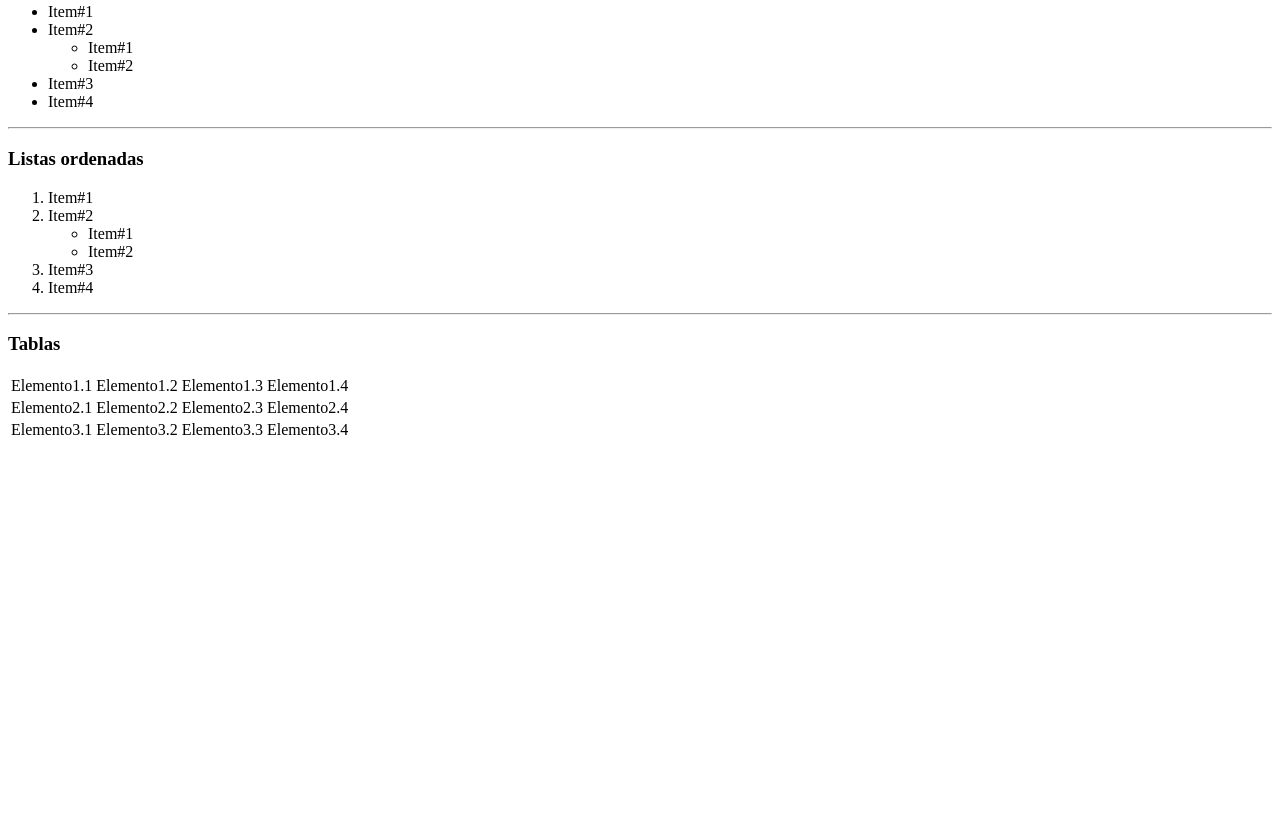
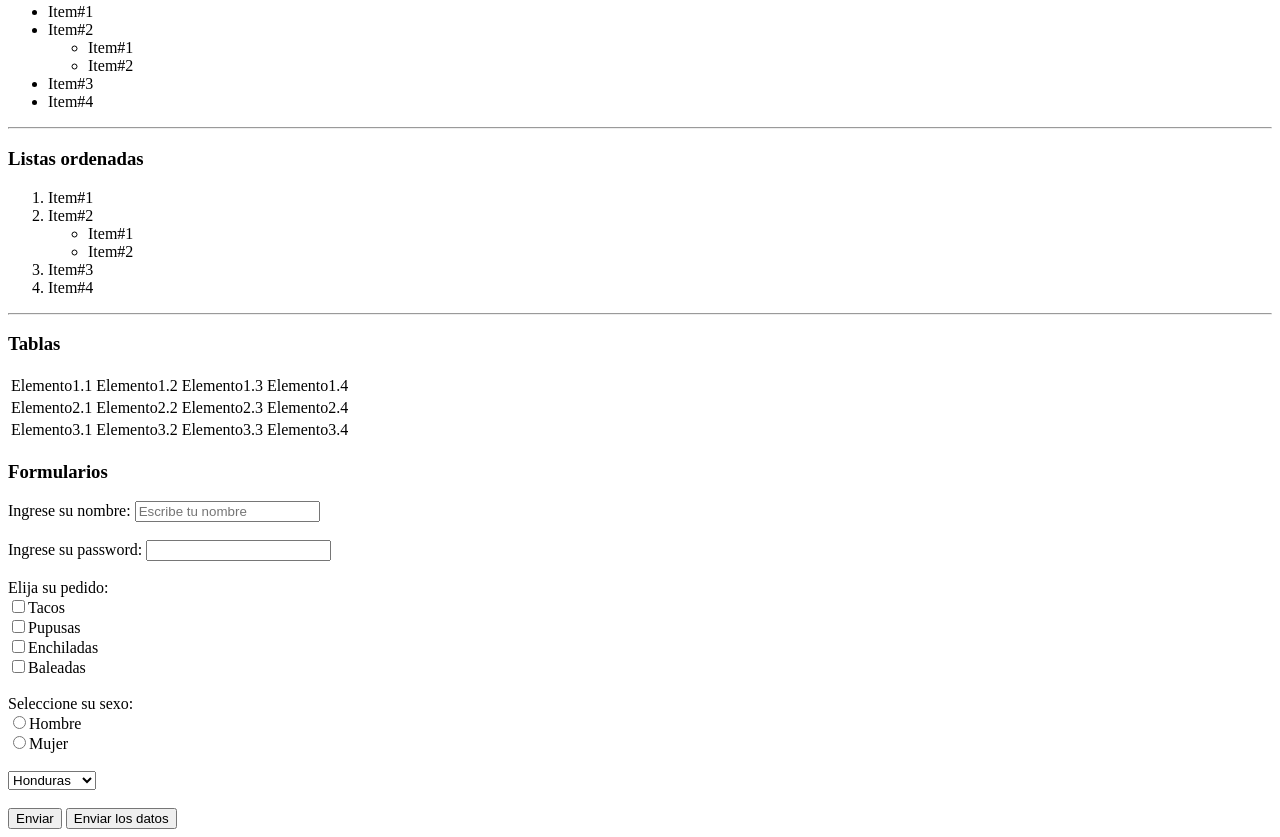
Before and after one commit to ArielMejia/cursoHTML, a plain HTML site: page index.html in a window 1280 px wide. Shown: the part 593-1430 px from the top of the page. Before the commit the page ends 1043 px from the top, so only its background shows below. Drawn offline with Linux system fonts and the light colour scheme.

Commit message:
Agregando formularios

```diff
--- a/index.html
+++ b/index.html
@@ -75,5 +75,40 @@
 				<td>Elemento3.4</td>
 			</tr>
 		</table>
+		<h3/>
+
+		<!--Formularios <form>-->
+		<h3>Formularios</h3>
+		<form>
+			<label for="nombre">Ingrese su nombre:</label>
+			<input type="text" placeholder="Escribe tu nombre" maxlength="8" name="nombre" id="nombre">
+			<br/><br/>
+
+			<label for="password">Ingrese su password:</label>
+			<input type="password" name="password" id="password">
+			<br/><br/>
+
+			<label>Elija su pedido:</label><br/>
+			<input type="checkbox" name="" id="">Tacos<br/>
+			<input type="checkbox" name="" id="">Pupusas<br/>
+			<input type="checkbox" name="" id="">Enchiladas<br/>
+			<input type="checkbox" name="" id="">Baleadas<br/><br/>
+
+			<label>Seleccione su sexo:</label><br/>
+			<input type="radio" name="" id="">Hombre<br/>
+			<input type="radio" name="" id="">Mujer<br/><br/>
+
+			<select name="" id="">
+				<option value="Honduras">Honduras</option>
+				<option value="Guatemala">Guatemala</option>
+				<option value="Nicaragua">Nicaragua</option>
+			</select>
+			<br/><br/>
+
+			<input type="button" value="Enviar">
+			<input type="submit" value="Enviar los datos">
+
+
+		</form>
 
 </html>
```
